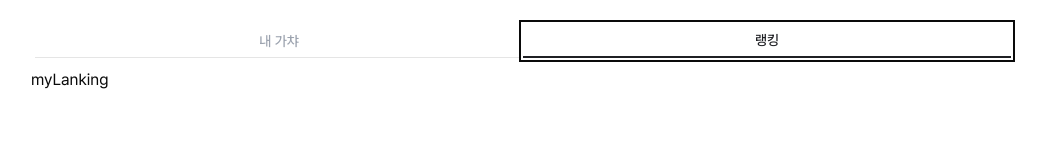
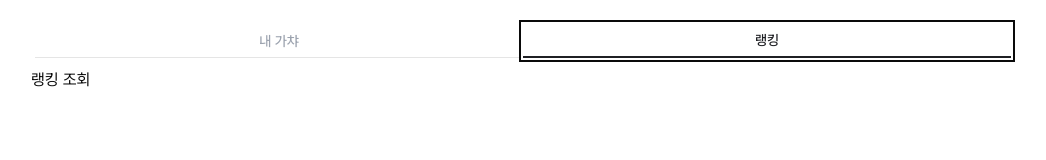
Before and after one commit to kim-taewoo/reviewgacha, a Next.js app: page /ranking/1 in a window 1280 px wide. Both pictures are taken after a click on the tab "랭킹". Shown: the top 160 px of the page, without its empty margins (117-1163 px from the left). Built offline with nearby package versions, Linux system fonts and the light colour scheme.

Commit message:
랭킹 페이지 : tab 컴포넌트 생성 및 경로 수정

```diff
--- a/src/app/gachas/[id]/gacha/page.tsx
+++ b/src/app/gachas/[id]/gacha/page.tsx
@@ -1,4 +1,4 @@
-import { GachaContainer } from '../../../../features/gacha/components/GachaContainer'
+import { GachaContainer } from '@/features/gacha/components/GachaContainer'
 
 const GachaPage = () => {
   return (
--- a/src/app/ranking/[id]/page.tsx
+++ b/src/app/ranking/[id]/page.tsx
@@ -4,19 +4,20 @@ import {
   TabsList,
   TabsTrigger,
 } from '@/components/ui/tabs'
+import { MyRanking } from '@/features/ranking/components/MyRanking'
 
 const RankingPage = () => {
   return (
     <Tabs defaultValue="myGacha" className="w-full">
       <TabsList className="grid grid-cols-2">
         <TabsTrigger value="myGacha">내 가챠</TabsTrigger>
-        <TabsTrigger value="myLanking">랭킹</TabsTrigger>
+        <TabsTrigger value="myRanking">랭킹</TabsTrigger>
       </TabsList>
       <TabsContent value="myGacha">
         myGacha
       </TabsContent>
-      <TabsContent value="myLanking">
-        myLanking
+      <TabsContent value="myRanking">
+        <MyRanking />
       </TabsContent>
     </Tabs>
   )
--- /dev/null
+++ b/src/features/ranking/components/MyRanking.tsx
@@ -0,0 +1,3 @@
+export const MyRanking = () => {
+  return <div>랭킹 조회</div>
+}
```
